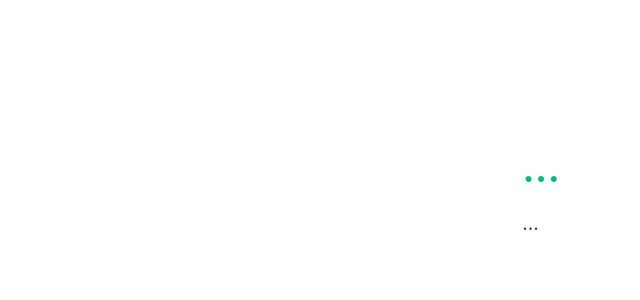
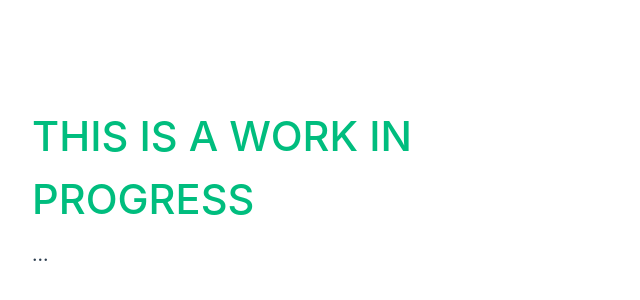
Before and after one commit to f-leite/vue-personal-website, a Vue app: page / in a window 1280 px wide. Shown: the part 208-508 px from the top of the page, without its empty margins (0-640 px from the left). Built offline with nearby package versions, Linux system fonts and the light colour scheme.

Commit message:
Work in progress main

```diff
--- a/src/App.vue
+++ b/src/App.vue
@@ -6,7 +6,7 @@ import TheWelcome from './components/TheWelcome.vue'
 <template>
   <header>
     <div class="wrapper">
-      <HelloWorld msg="..." />
+      <HelloWorld msg="THIS IS A WORK IN PROGRESS" />
     </div>
   </header>
 </template>
```
